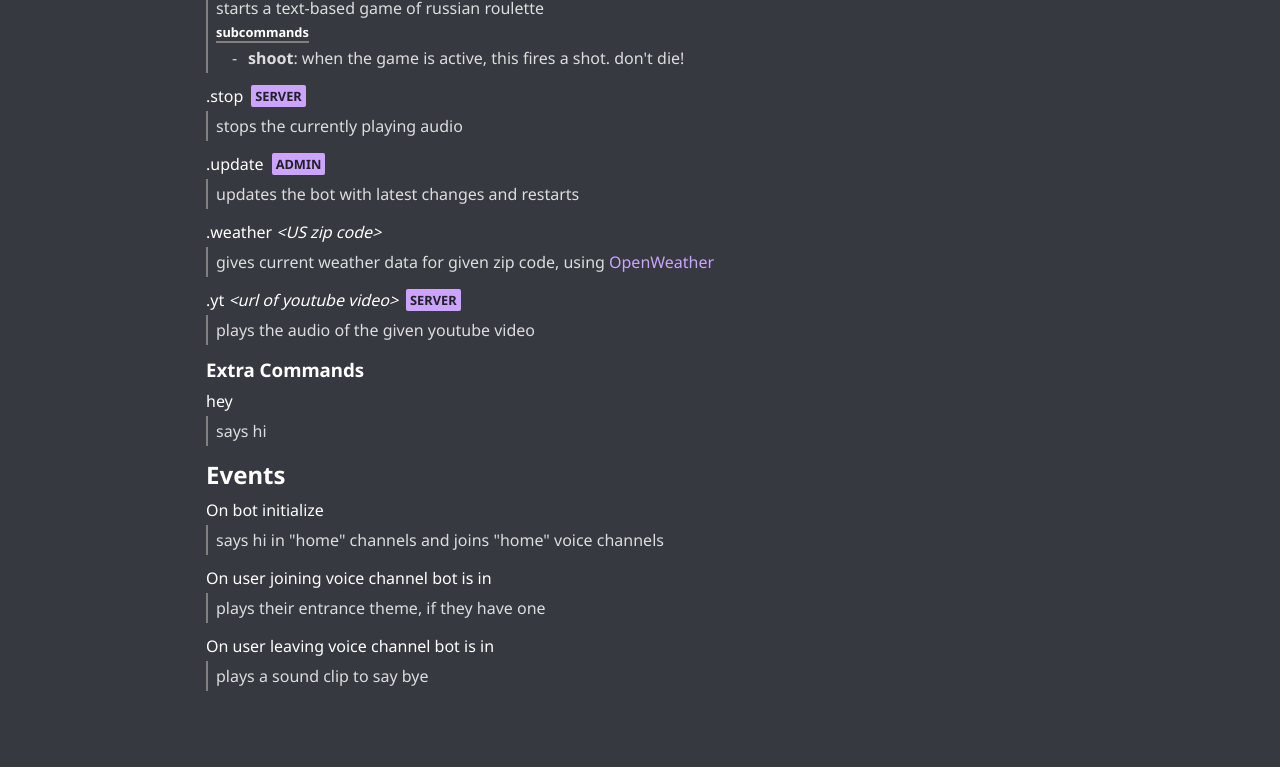
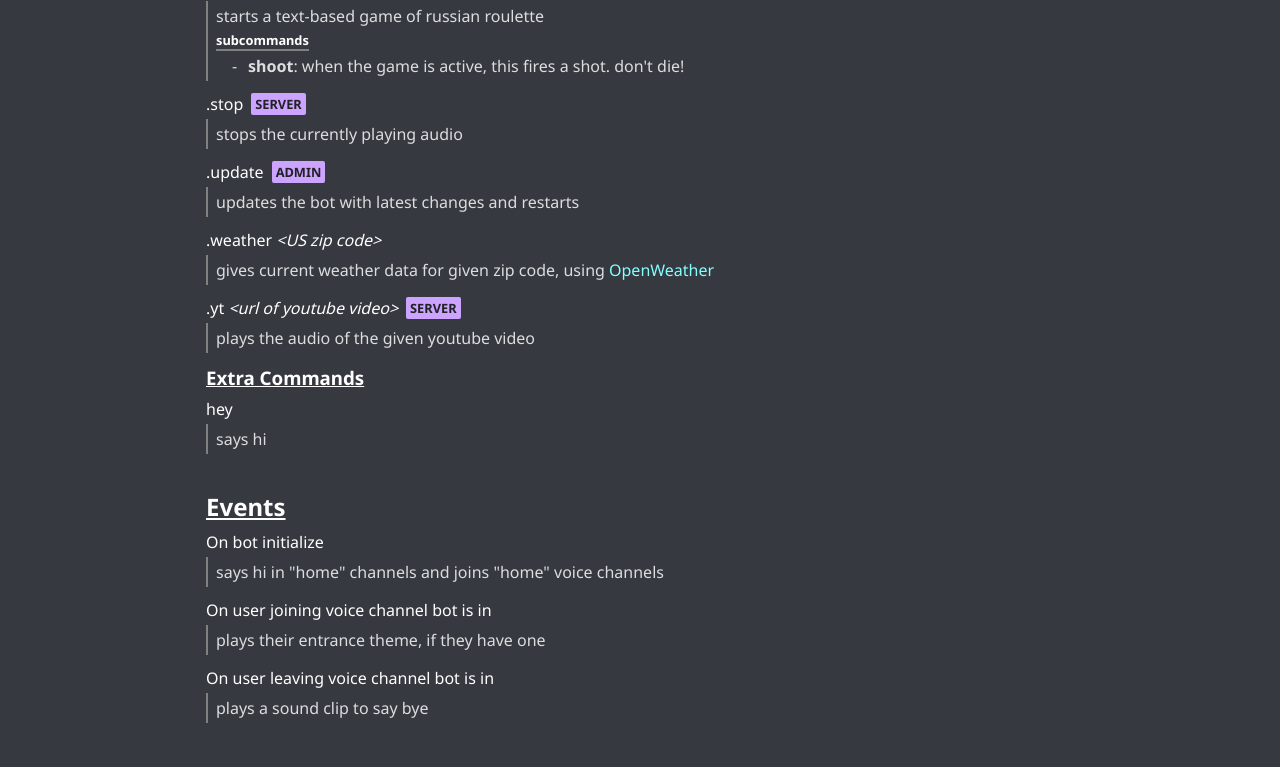
Before and after one commit to mattpilla/Lilith, a website: page site/index.html in a window 1280 px wide. Shown: the part 913-1680 px from the top of the page. Before the commit the page ends 1640 px from the top, so only its background shows below. Drawn offline with nearby package versions, Linux system fonts and the light colour scheme.

Commit message:
update site layout

```diff
--- a/scripts/site/styles.scss
+++ b/scripts/site/styles.scss
@@ -3,6 +3,7 @@ $primary: #cca4ff;
 $bg-color: #36393f;
 $color: #dcddde;
 $bold-color: #fff;
+$link-color: #84ffff;
 $banner-bg-color: #202225;
 $code-bg-color: #333;
 $grey-line-color: #808080;
@@ -28,7 +29,7 @@ body {
 }
 
 a {
-    color: $primary;
+    color: $link-color;
     text-decoration: none;
     :hover {
         text-decoration: underline;
@@ -75,7 +76,7 @@ ul {
     $avatar-border: 3px;
     .avatar {
         position: absolute;
-        top: 2px;
+        top: 8px;
         height: $avatar-size;
         width: $avatar-size;
         border: $avatar-border solid $primary;
@@ -99,8 +100,11 @@ ul {
     box-sizing: border-box;
 }
 
-#content {
-    padding: 24px 0;
+.content {
+    padding: 32px 0;
+    &__section:not(:last-child) {
+        padding-bottom: 16px;
+    }
 }
 
 .command {
@@ -151,6 +155,10 @@ ul {
     cursor: help;
 }
 
+.primary-text {
+    text-decoration: underline;
+}
+
 // helper classes
 .flex {
     display: flex;
--- a/site/index.html
+++ b/site/index.html
@@ -21,8 +21,9 @@
                 </div>
             </div>
             <div class="set-width">
-                <div id="content">
-                    <h2>Commands</h2>
+                <div class="content">
+                    <div class="content__section">
+                        <h2 class="primary-text">Commands</h2>
                         <div
                             v-for="command in commands"
                             class="command">
@@ -55,7 +56,7 @@
                                 </div>
                             </div>
                         </div>
-                    <h3>Extra Commands</h3>
+                        <h3 class="primary-text">Extra Commands</h3>
                         <div
                             v-for="command in extraCommands"
                             class="command">
@@ -66,7 +67,9 @@
                                 <span v-html="command.description"></span>
                             </div>
                         </div>
-                    <h2>Events</h2>
+                    </div>
+                    <div class="content__section">
+                        <h2 class="primary-text">Events</h2>
                         <div
                             v-for="event in events"
                             class="command">
@@ -80,6 +83,7 @@
                     </div>
                 </div>
             </div>
+        </div>
         <script src="https://cdn.jsdelivr.net/npm/vue@2.6.10/dist/vue.min.js"></script>
         <script src="data.js"></script>
         <script src="app.js"></script>
```
Also changed, not shown: site/styles.css. Lines whose indentation alone changed are shown as unchanged.
